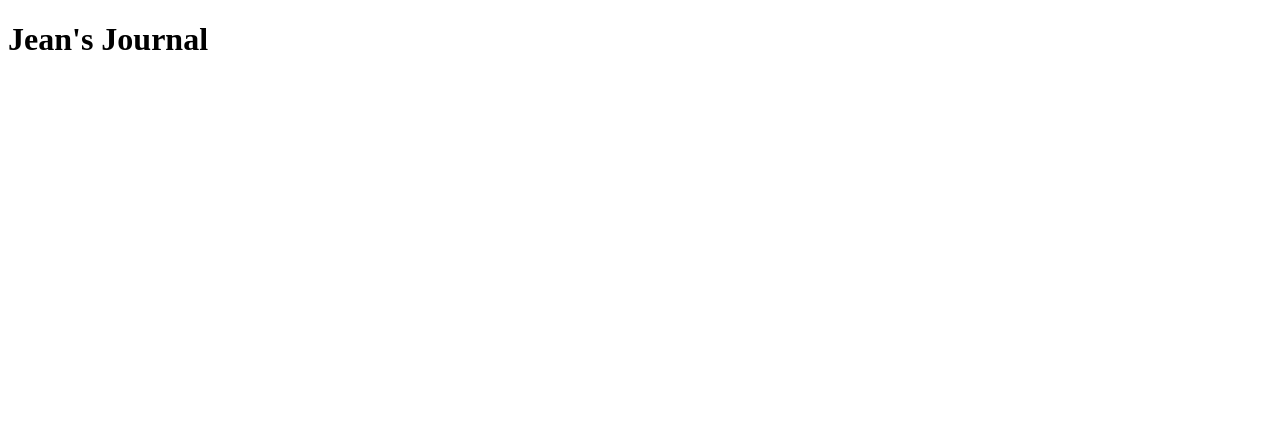
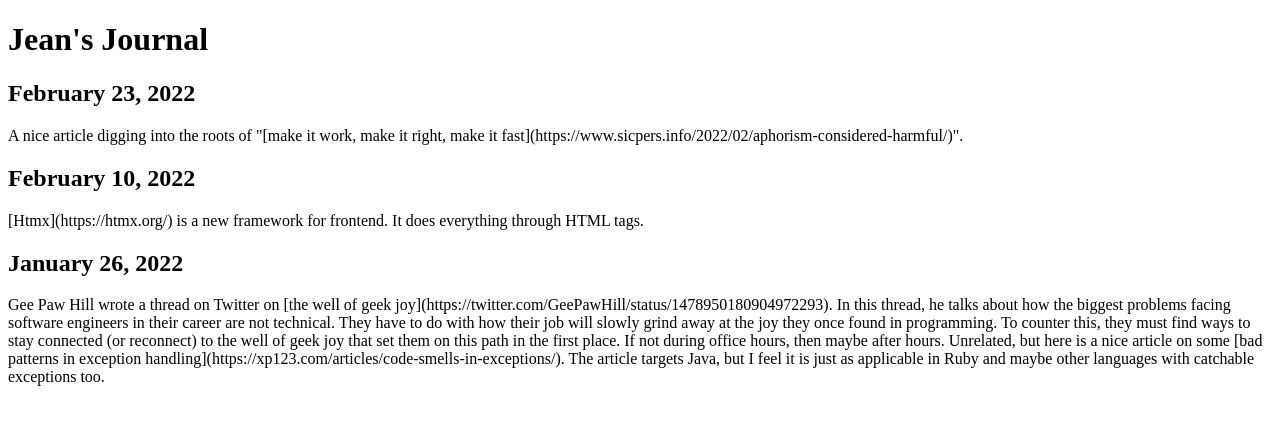
Before and after one commit to jeantessier/journal-angular-app, an Angular app: page / in a window 1280 px wide. Shown: the top 424 px of the page. Built offline with nearby package versions, Linux system fonts and the light colour scheme.

Commit message:
Define and use entry-list component

```diff
--- a/src/app/app.component.html
+++ b/src/app/app.component.html
@@ -1 +1,2 @@
 <app-title [title]="title"></app-title>
+<app-entry-list [entries]="entries"></app-entry-list>
--- a/src/app/app.component.ts
+++ b/src/app/app.component.ts
@@ -7,4 +7,21 @@ import { Component } from '@angular/core';
 })
 export class AppComponent {
   title = 'Jean\'s Journal';
+  entries = [
+    {
+      date: "2022-02-23",
+      pretty_date: "February 23, 2022",
+      body: "A nice article digging into the roots of \"[make it work, make it right, make it fast](https://www.sicpers.info/2022/02/aphorism-considered-harmful/)\"."
+    },
+    {
+      date: "2022-02-10",
+      pretty_date: "February 10, 2022",
+      body: "[Htmx](https://htmx.org/) is a new framework for frontend.  It does everything through HTML tags."
+    },
+    {
+      date: "2022-01-26",
+      pretty_date: "January 26, 2022",
+      body: "Gee Paw Hill wrote a thread on Twitter on [the well of geek joy](https://twitter.com/GeePawHill/status/1478950180904972293).  In this thread, he talks about how the biggest problems facing software engineers in their career are not technical.  They have to do with how their job will slowly grind away at the joy they once found in programming.  To counter this, they must find ways to stay connected (or reconnect) to the well of geek joy that set them on this path in the first place.  If not during office hours, then maybe after hours.\n\nUnrelated, but here is a nice article on some [bad patterns in exception handling](https://xp123.com/articles/code-smells-in-exceptions/).  The article targets Java, but I feel it is just as applicable in Ruby and maybe other languages with catchable exceptions too.",
+    },
+  ];
 }
--- a/src/app/entry-list/entry-list.component.html
+++ b/src/app/entry-list/entry-list.component.html
@@ -1 +1,4 @@
-<p>entry-list works!</p>
+<article *ngFor="let entry of entries">
+  <h2 [id]="entry.date">{{ entry.pretty_date }}</h2>
+  <section>{{ entry.body }}</section>
+</article>
--- a/src/app/entry-list/entry-list.component.ts
+++ b/src/app/entry-list/entry-list.component.ts
@@ -1,4 +1,4 @@
-import { Component, OnInit } from '@angular/core';
+import {Component, Input, OnInit} from '@angular/core';
 
 @Component({
   selector: 'app-entry-list',
@@ -7,6 +7,7 @@ import { Component, OnInit } from '@angular/core';
 })
 export class EntryListComponent implements OnInit {
 
+  @Input() entries!: any[];
   constructor() { }
 
   ngOnInit(): void {
```
